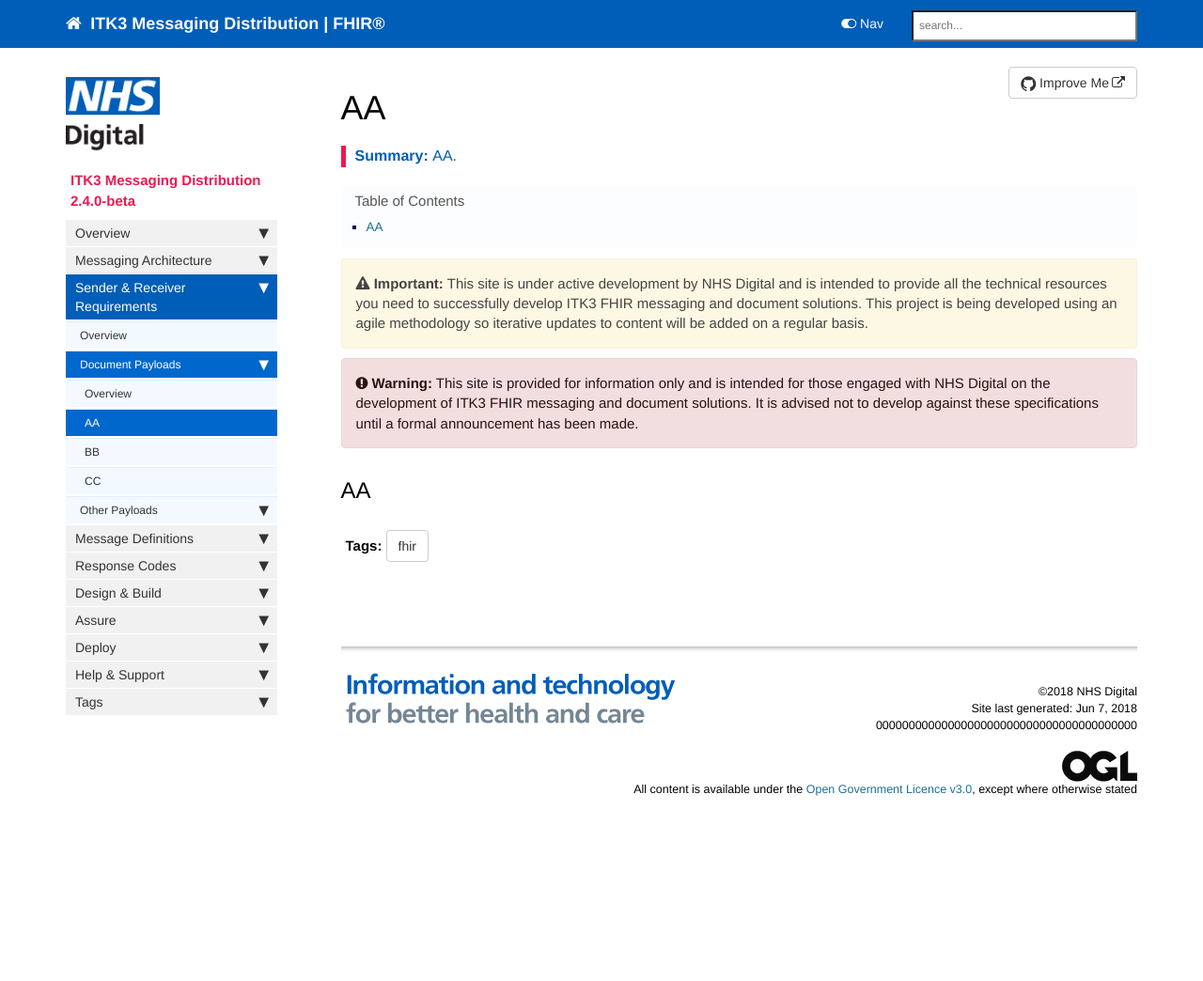
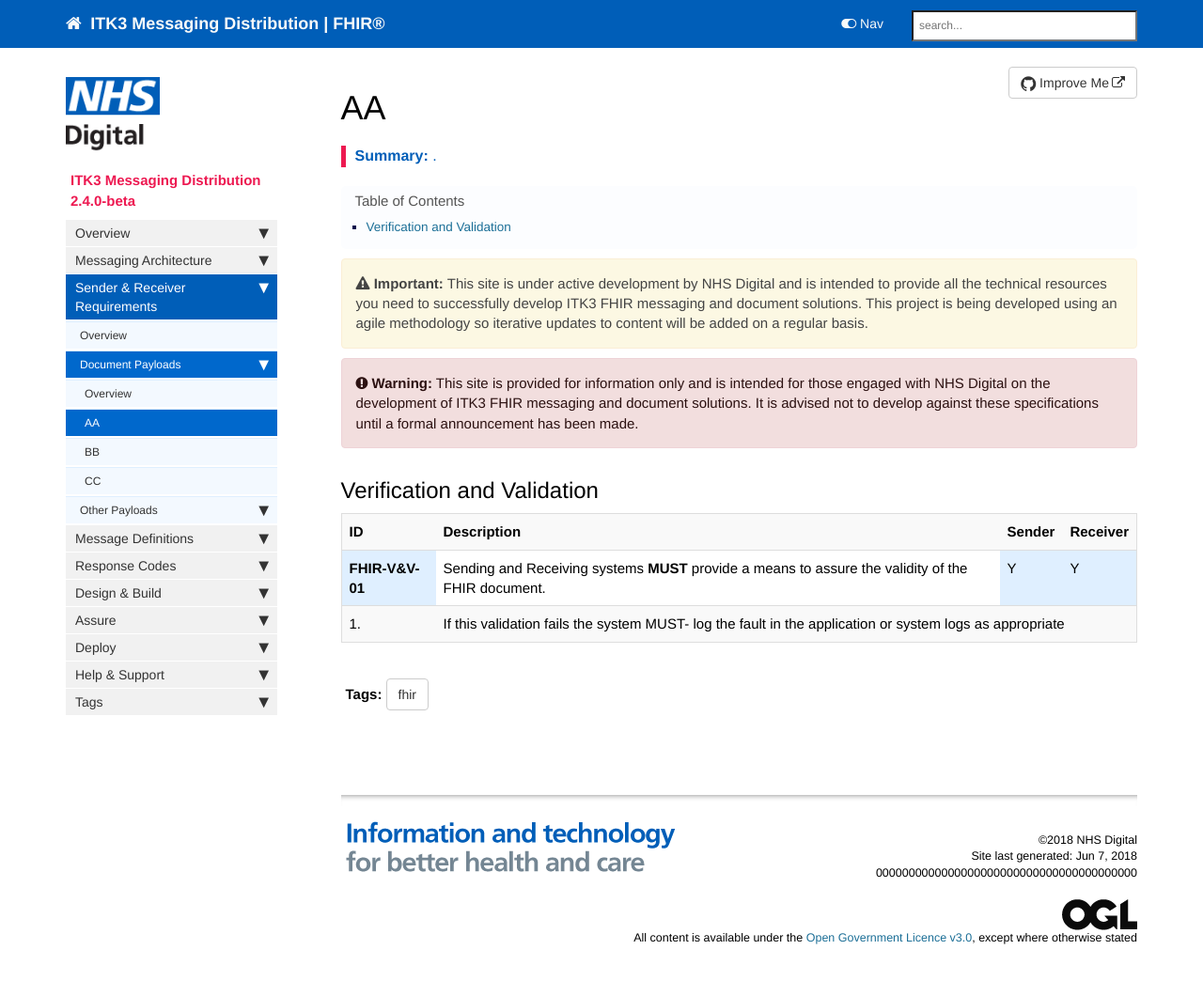
Before and after one commit to nhsconnect/ITK3-Messaging-Distribution, a Jekyll site: the page built from pages/explore/explore_AA.md, in a window 1280 px wide and 1068 px high. Shown: the top 1044 px of the window at 94% size. Built offline with Jekyll 4.4.1, drawn with Linux system fonts in a browser that asks for light colours; nearby versions of some CDN libraries; comment, search, counter and statistics services are not loaded.

```diff
--- a/pages/explore/explore_AA.md
+++ b/pages/explore/explore_AA.md
@@ -4,9 +4,28 @@ keywords: explore Reference
 tags: [explore,fhir]
 sidebar: overview_sidebar
 permalink: explore_AA.html
-summary: "AA."
+summary: "."
 ---
 
 {% include custom/search.warnbanner.html %}
 
-## AA ##
+## Verification and Validation ##
+
+<table style="width:100%;max-width: 100%;">
+<tr>
+<th>ID</th>
+<th>Description</th>
+<th>Sender</th>
+<th>Receiver</th>
+</tr>
+<tr>
+<td bgcolor="#dfefff"><b>FHIR-V&V-01</b></td>
+<td>Sending and Receiving systems <b>MUST</b> provide a means to assure the validity of the FHIR document.</td>
+<td bgcolor="#dfefff">Y</td>
+<td bgcolor="#dfefff">Y</td>
+</tr>
+<tr>
+<td>1.</td>
+<td colspan="3">If this validation fails the system MUST- log the fault in the application or system logs as appropriate</td>
+</tr>
+</table>
```
